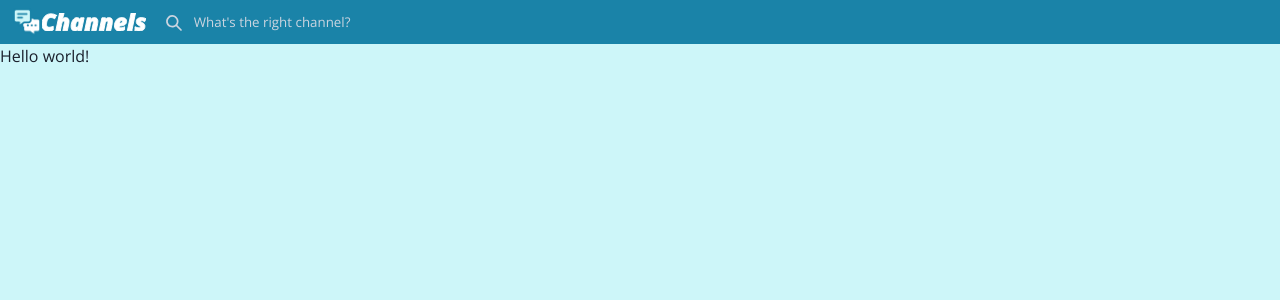
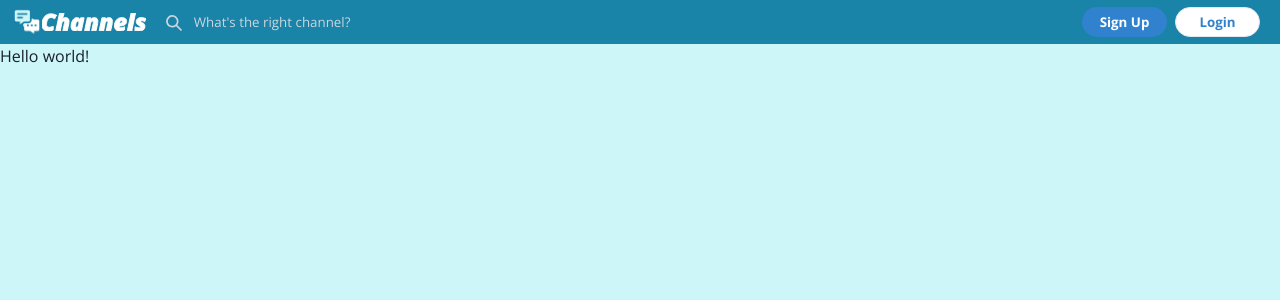
Before and after one commit to kk9uk/Channels, a Next.js app: page / in a window 1280 px wide. Shown: the top 300 px of the page. Built offline with nearby package versions, Linux system fonts and the light colour scheme.

Commit message:
Designed Sign up & Login

```diff
--- /dev/null
+++ b/src/chakra/button.ts
@@ -0,0 +1,33 @@
+import { ComponentStyleConfig } from "@chakra-ui/theme";
+
+export const Button: ComponentStyleConfig = {
+    baseStyle: {
+        borderRadius: "60px",
+        fontSize: "10pt",
+        fontWeight: 700,
+        _focus: { boxShadow: "none" }
+    },
+    sizes: {
+        sm: { fontSize: "8pt" },
+        md: { fontSize: "10pt" }
+    },
+    variants: {
+        solid: {
+            color: "#FFFFFF",
+            bg: "blue.500",
+            _hover: {
+                bg: "blue.400"
+            }
+        },
+        outline: {
+            color: "blue.500",
+            bg: "#FFFFFF",
+        },
+        oauth: {
+            height: "34px",
+            border: "1px solid",
+            borderColor: "gray.300",
+            _hover: { bg: "gray.50" }
+        }
+    }
+};
--- a/src/chakra/theme.ts
+++ b/src/chakra/theme.ts
@@ -1,7 +1,10 @@
 import { extendTheme } from "@chakra-ui/react"
+
 import "@fontsource/open-sans/300.css";
 import "@fontsource/open-sans/400.css";
 import "@fontsource/open-sans/700.css";
+
+import { Button } from "./button";
 
 export const theme = extendTheme({
     colors: {
@@ -20,6 +23,6 @@ export const theme = extendTheme({
         }),
     },
     components: {
-        //
+        Button,
     },
 })
--- /dev/null
+++ b/src/components/Navbar/Accountbar/Accountbar.tsx
@@ -0,0 +1,14 @@
+import React from "react";
+import { Flex } from "@chakra-ui/react";
+
+import Auth from "./Auth";
+
+const Accountbar: React.FC = () => (
+    <>
+        <Flex justify="center" align="center">
+            <Auth/>
+        </Flex>
+    </>
+);
+
+export default Accountbar;
--- /dev/null
+++ b/src/components/Navbar/Accountbar/Auth.tsx
@@ -0,0 +1,25 @@
+import React from "react";
+import { Button } from "@chakra-ui/react";
+
+const Auth: React.FC = () => (
+    <>
+        <Button variant="solid"
+            height="30px"
+            display={{ sm: "none", md: "flex" }}
+            width={{ sm: "0px", md: "85px" }}
+            mr={2}
+        >
+            Sign Up
+        </Button>
+        <Button variant="outline"
+            height="30px"
+            display={{ sm: "none", md: "flex" }}
+            width={{ sm: "0px", md: "85px" }}
+            mr={2}
+        >
+            Login
+        </Button>
+    </>
+);
+
+export default Auth;
--- a/src/components/Navbar/Navbar.tsx
+++ b/src/components/Navbar/Navbar.tsx
@@ -1,7 +1,8 @@
 import React from "react";
+import { Flex, Image } from "@chakra-ui/react";
 
-import { Flex, Image } from "@chakra-ui/react";
 import Searchbar from "./Searchbar";
+import Accountbar from "./Accountbar/Accountbar";
 
 const Navbar: React.FC = () => {
     return (
@@ -11,6 +12,7 @@ const Navbar: React.FC = () => {
                 <Image src="/images/name.svg" height="18px" display={{ base: "none", md: "unset" }}/>
             </Flex>
             <Searchbar/>
+            <Accountbar/>
         </Flex>
     );
 };
```
